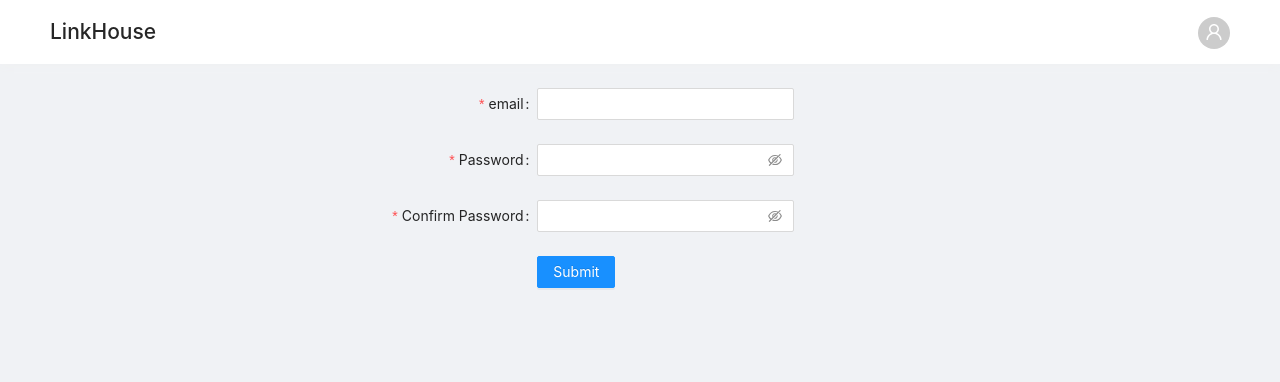
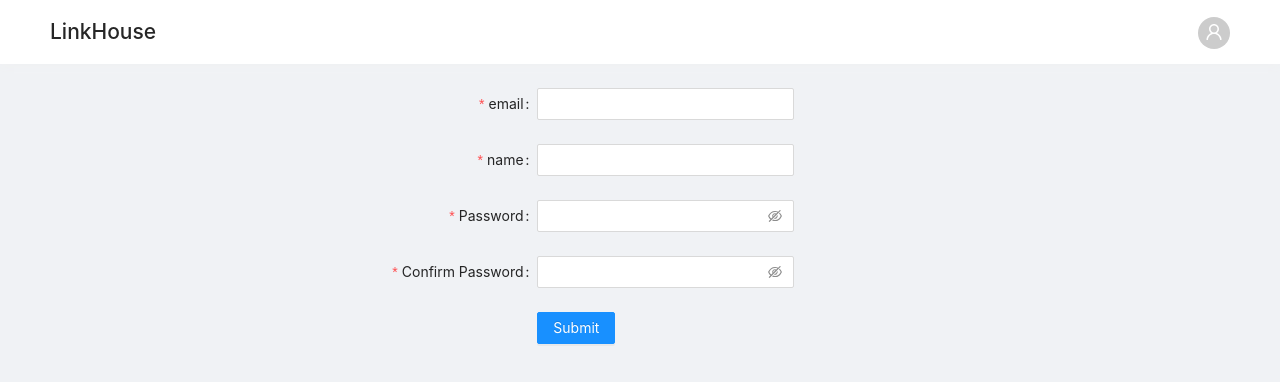
Before and after one commit to seonk94/link-house-client, a React (Create React App) app: page /signup in a window 1280 px wide. Shown: the top 382 px of the page. Built offline with nearby package versions, Linux system fonts and the light colour scheme; no server answers.

Commit message:
feat: signup

```diff
--- a/src/modules/SignUpForm.tsx
+++ b/src/modules/SignUpForm.tsx
@@ -2,10 +2,13 @@ import {
   Form, Input, Button,
 } from 'antd';
 import React from 'react';
+import { useDispatch } from 'react-redux';
+import userActions from 'src/store/module/auth/actions';
 
 const SignUpForm = () => {
-  const onFinish = (values: { email: string, password: string, passwordConfirm: string}) => {
-    console.log('Received values of form: ', values);
+  const dispatch = useDispatch();
+  const onFinish = (values: { email: string, password: string, passwordConfirm: string, name: string }) => {
+    dispatch(userActions.signUpUser(values));
   };
   return (
     <Form
@@ -24,9 +27,21 @@ const SignUpForm = () => {
       </Form.Item>
 
       <Form.Item
+        label="name"
+        name="name"
+        rules={[{ required: true, message: 'Please input your name!' }]}
+      >
+        <Input />
+      </Form.Item>
+
+      <Form.Item
         label="Password"
         name="password"
-        rules={[{ required: true, message: 'Please input your password!' }]}
+        hasFeedback
+        rules={[
+          { required: true, message: 'Please input your password!' },
+          { min: 4, message: 'Please enter at least 4 characters.' },
+        ]}
       >
         <Input.Password />
       </Form.Item>
@@ -34,7 +49,22 @@ const SignUpForm = () => {
       <Form.Item
         label="Confirm Password"
         name="confirmPassword"
-        rules={[{ required: true, message: 'Please input your password!' }]}
+        dependencies={['password']}
+        hasFeedback
+        rules={[
+          {
+            required: true,
+            message: 'Please confirm your password!',
+          },
+          ({ getFieldValue }) => ({
+            validator(_, value) {
+              if (!value || getFieldValue('password') === value) {
+                return Promise.resolve();
+              }
+              return Promise.reject(new Error('The two passwords that you entered do not match!'));
+            },
+          }),
+        ]}
       >
         <Input.Password />
       </Form.Item>
--- a/src/store/module/auth/actions.ts
+++ b/src/store/module/auth/actions.ts
@@ -5,6 +5,7 @@ export const userConstants = {
   FAIL_USER: 'user/FAIL_USER' as const,
   FETCH_USER: 'user/FETCH_USER' as const,
   SIGNIN_USER: 'user/SIGNIN_USER' as const,
+  SIGNUP_USER: 'user/SIGNUP_USER' as const,
 };
 
 const userActions = {
@@ -19,6 +20,10 @@ const userActions = {
     type: userConstants.SIGNIN_USER,
     payload: input,
   }),
+  signUpUser: (input: { email: string, password: string, name: string }) => ({
+    type: userConstants.SIGNUP_USER,
+    payload: input,
+  }),
   failUser: (message: string) => ({
     type: userConstants.FAIL_USER,
     payload: message,
@@ -28,6 +33,7 @@ const userActions = {
 export type UserActionType =
   | ReturnType<typeof userActions.setUser>
   | ReturnType<typeof userActions.signInUser>
+  | ReturnType<typeof userActions.signUpUser>
   | ReturnType<typeof userActions.fetchUser>
   | ReturnType<typeof userActions.failUser>;
 
--- a/src/store/module/auth/saga.ts
+++ b/src/store/module/auth/saga.ts
@@ -29,7 +29,18 @@ function* handleUpdateMe() {
   }
 }
 
+function* handleSignUp(action: ReturnType<typeof userActions.signUpUser>) {
+  const history : History = yield getContext('history');
+  try {
+    const res : AxiosResponse<{ token: string, user: User }> = yield call(api.auth.signup, action.payload);
+    history.push('/signin');
+  } catch (e) {
+    yield put(userActions.failUser(e.message));
+  }
+}
+
 export default [
   takeEvery(userConstants.SIGNIN_USER, handleSignIn),
   takeEvery(userConstants.FETCH_USER, handleUpdateMe),
+  takeEvery(userConstants.SIGNUP_USER, handleSignUp),
 ];
```
